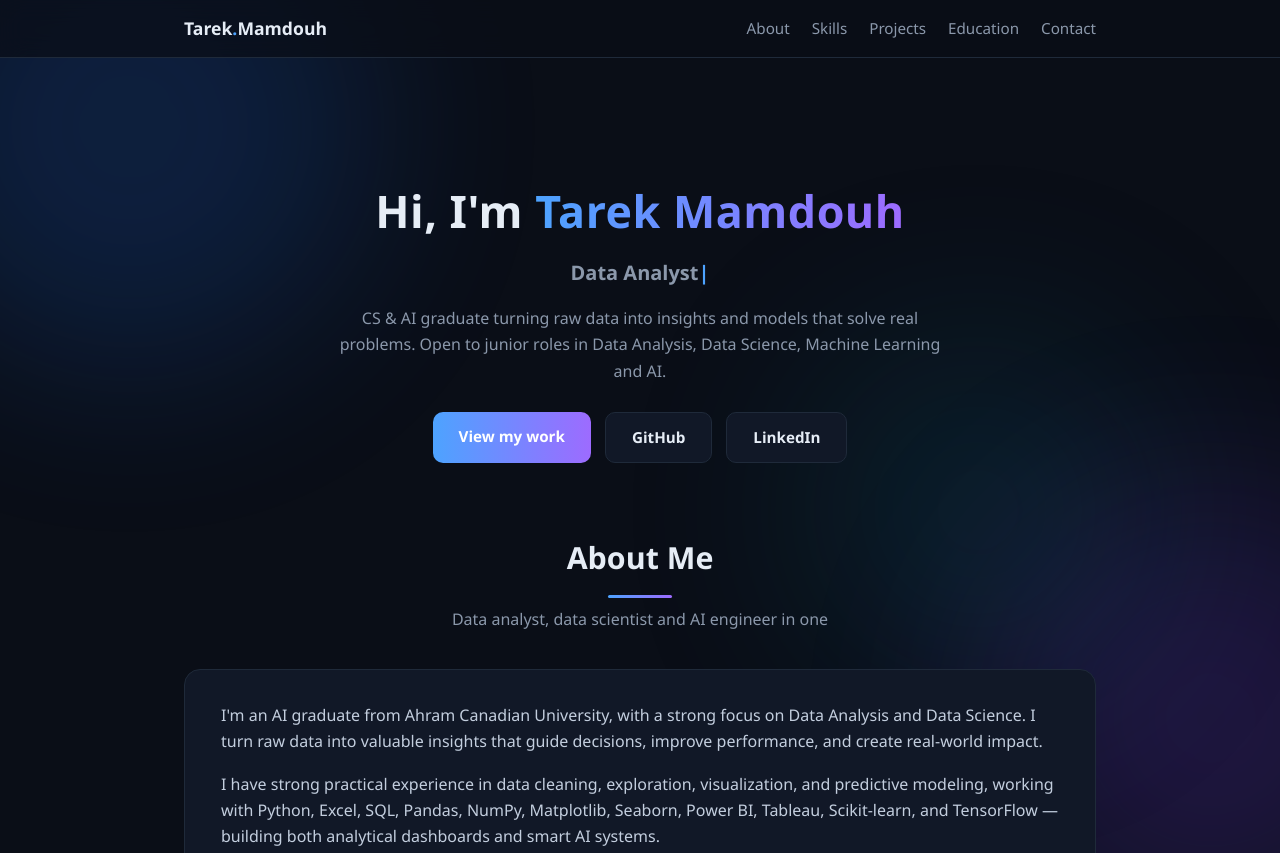
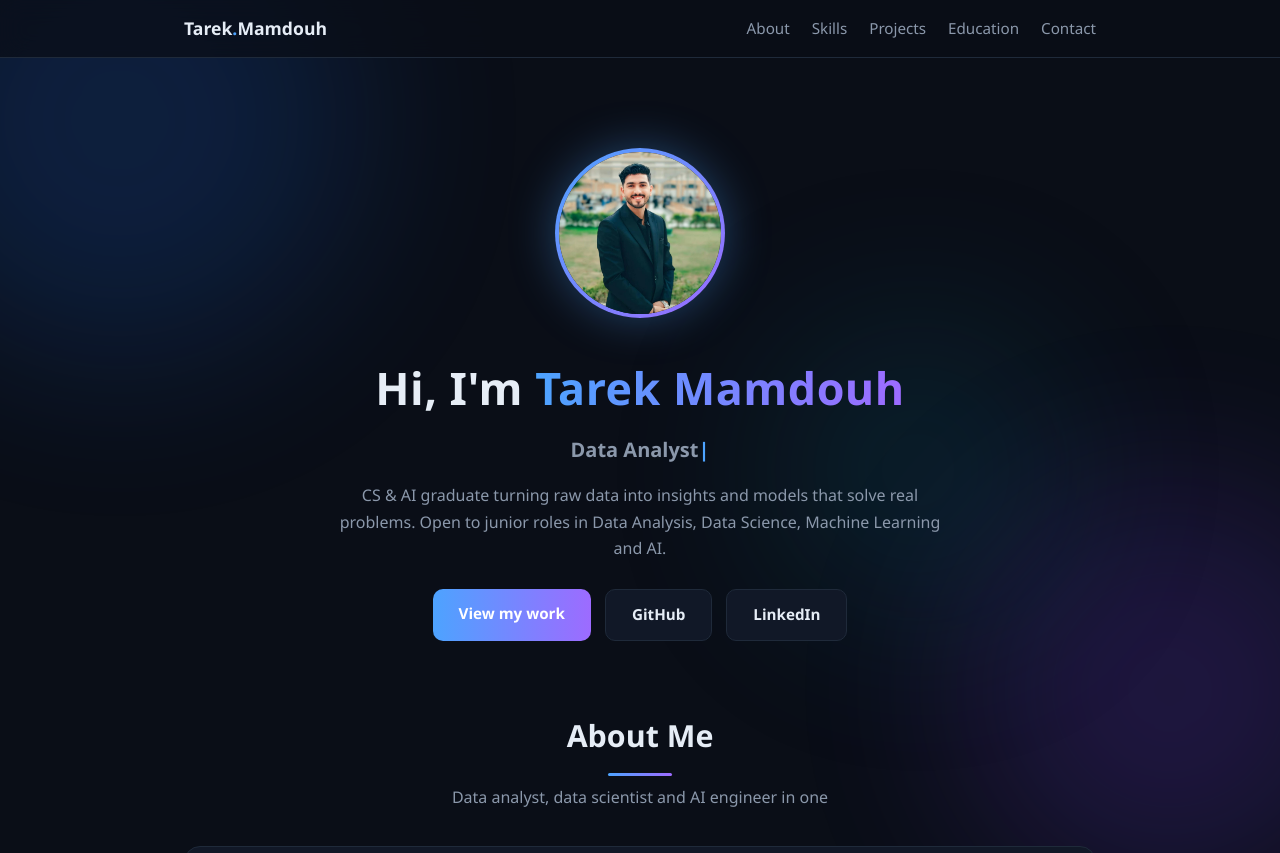
Before and after one commit to tarekmamdouh7/tarekmamdouh7.github.io, a plain HTML site: page index.html in a window 1280 px wide. Shown: the top 853 px of the page. Drawn offline with Linux system fonts and the light colour scheme.

Commit message:
Update avatar image source in index.html

```diff
--- a/index.html
+++ b/index.html
@@ -18,10 +18,10 @@
     background:var(--bg); color:var(--text); line-height:1.65; overflow-x:hidden;
   }
   /* animated background */
-  .bg-blob{position:fixed;border-radius:50%;filter:blur(90px);opacity:.18;z-index:-1;animation:drift 18s ease-in-out infinite alternate}
+  .bg-blob{position:fixed;border-radius:50%;filter:blur(90px);opacity:.18;z-index:-1;}
   .b1{width:480px;height:480px;background:#1f6feb;top:-120px;left:-120px}
-  .b2{width:420px;height:420px;background:#7b3ff2;bottom:-100px;right:-100px;animation-delay:-6s}
-  .b3{width:300px;height:300px;background:#0e7490;top:40%;left:60%;animation-delay:-12s}
+  .b2{width:420px;height:420px;background:#7b3ff2;bottom:-100px;right:-100px;}
+  .b3{width:300px;height:300px;background:#0e7490;top:40%;left:60%;}
   @keyframes drift{from{transform:translate(0,0) scale(1)}to{transform:translate(60px,40px) scale(1.15)}}
 
   .container{max-width:960px;margin:0 auto;padding:0 24px}
@@ -135,7 +135,7 @@
 </nav>
 
 <header class="hero container" id="top">
-  <img class="avatar" src="photo.jpg" alt="Tarek Mamdouh" onerror="this.style.display='none'">
+  <img class="avatar" src="tarek.jpg" alt="Tarek Mamdouh" onerror="this.style.display='none'">
   <h1>Hi, I'm <span class="grad">Tarek Mamdouh</span></h1>
   <div class="typing"><span id="type-text"></span><span class="cursor">|</span></div>
   <p class="tag">CS &amp; AI graduate turning raw data into insights and models that solve real problems. Open to junior roles in Data Analysis, Data Science, Machine Learning and AI.</p>
```
